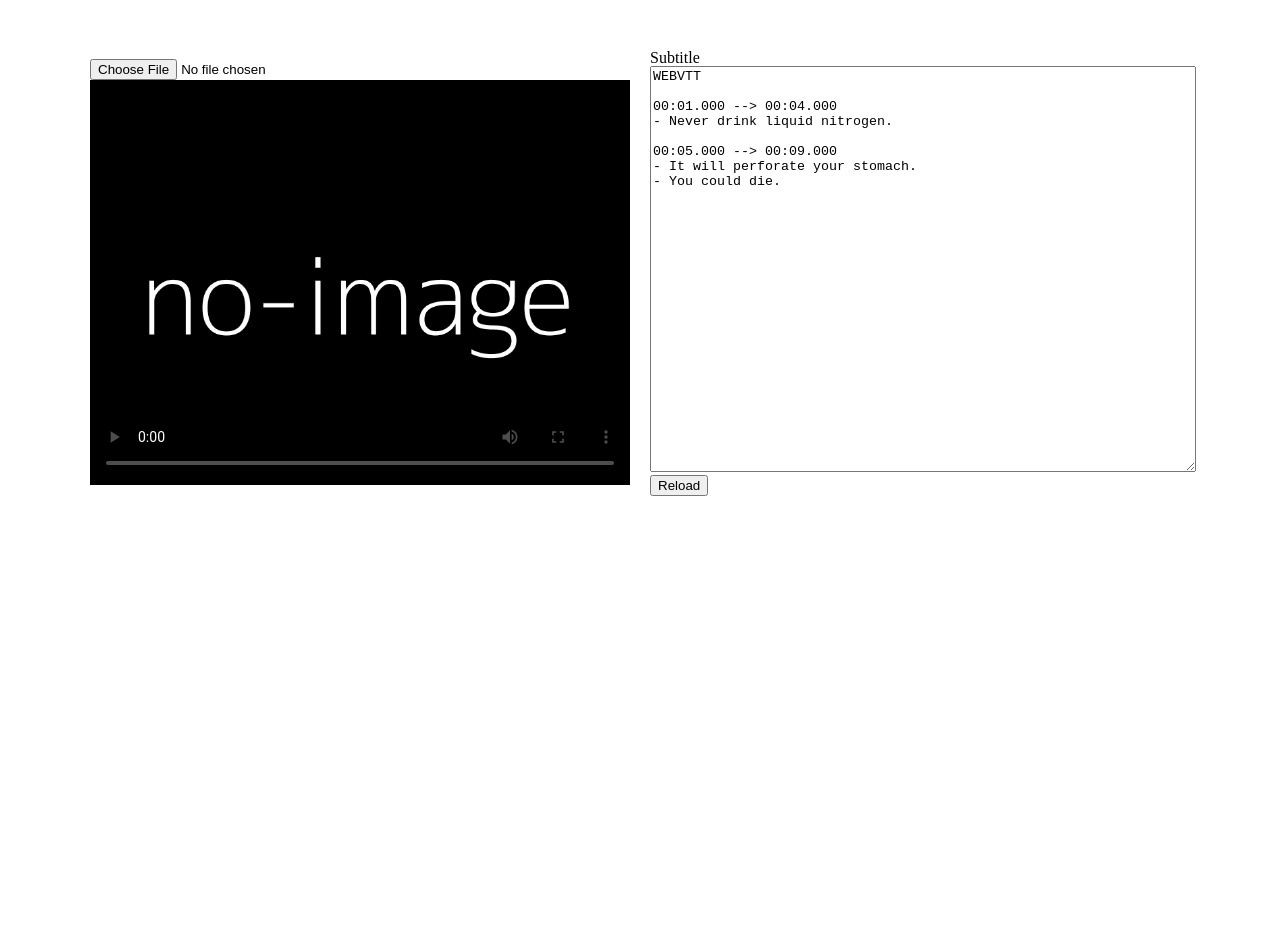
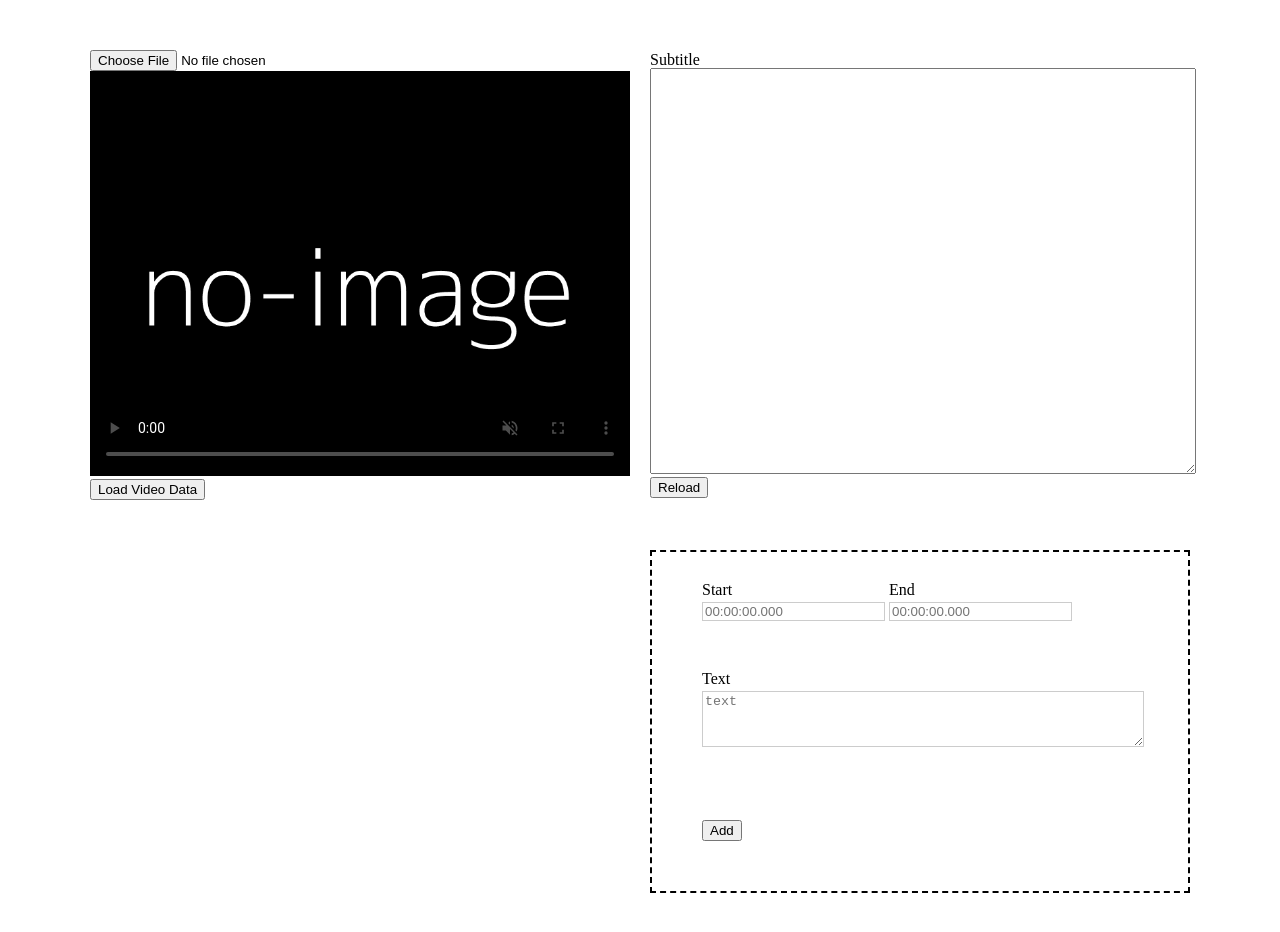
Before and after one commit to haruKazuchi/webvtt, a website: page src/ejs/index.ejs in a window 1280 px wide. Before the commit the page ends 800 px from the top, so only its background shows below. Drawn offline with nearby package versions, Linux system fonts and the light colour scheme; files that its build step writes are made by us from their sources; files whose address does not match are found by name.

Commit message:
no message

```diff
--- a/htdocs/assets/js/common.js
+++ b/htdocs/assets/js/common.js
@@ -9,6 +9,7 @@
 			this.resize();
 			this.videoSrc();
 			this.trackVtt();
+			// this.addText();
 		},
 		resize: function(){
 			this.window.on('load resize',function(){
@@ -111,7 +112,8 @@
 						track.addCue(cue);
 					});
 				});
-			console.log(video.textTracks);
+			// console.log(video.textTracks);
+
 		},
 		reloadVtt : function(event){
 			var subtitle = $('#vtt').val().trim();
@@ -124,18 +126,50 @@
 				track.addCue(cue);
 			});
 			track.mode = "showing";
-			console.log(video.textTracks[0].mode = "hidden");
+			console.log(video.textTracks[0].mode = "disable");
 			for (var i = 0; i < video.textTracks.length - 1; i++) {
 				video.textTracks[i].mode = "hidden";
 			}
 			document.querySelector('video').load();
 		},
-		download : function(){
-			var video = document.querySelector('video');
-			var link = document.createElement("a");
-		    link.download = name;
-		    link.href = document.querySelector('video').src;;
-		    link.click();
+		loadVideoData : function(){
+			var $video = document.querySelector('video');
+			var height = 400;
+			var duration = $video.duration;
+			// var durationPercent = duration
+			// console.log(video.duration);
+		},
+		addText: function(){
+			var error = false;
+			var text = '';
+			var $vtt = $('#vtt');
+			$('input').css({'border-color': '#ccc'});
+			$('textarea').css({'border-color': '#ccc'});
+			console.log("A");
+			if($('#start').val() == "" ){
+				$('#start').css({'border-color': '#ad0132'});
+				error = true;
+			}
+			if ($('#end').val() == "") {
+				$('#end').css({'border-color': '#ad0132'});
+				error = true;
+			}
+			if ($('#text').val() == "") {
+				$('#text').css({'border-color': '#ad0132'});
+				error = true;
+			}
+
+			if (error) {
+				return
+			}
+			text = $('#start').val() + ' --> ' + $('#end').val() + '\r\n' + $('#text').val() + '\r\n' + '\r\n';
+
+			$('#start').val("");
+			$('#end').val("");
+			$('#text').val("");
+
+			$vtt.val($vtt.val() + text);
+			// this.loadVtt(text);
 		}
 
 	}
--- a/src/ejs/index.ejs
+++ b/src/ejs/index.ejs
@@ -2,7 +2,7 @@
 <html lang="ja">
 	<head>
 		<meta charset="utf-8">
-		<title></title>
+		<title>WEBVTT EDITOR</title>
 		<meta name="viewport" content="width=device-width,initial-scale=1,user-scalable=0">
 		<link rel="stylesheet" href="https://cdnjs.cloudflare.com/ajax/libs/meyer-reset/2.0/reset.min.css">
 		<link rel="stylesheet" href="/assets/css/style.css">
@@ -13,10 +13,9 @@
 		<div id="main">
 			<div class="video-container">
 				<input type="file" id="file-video" accept="video">
-				<video id="video-preview" controls autoplay poster="/assets/img/poster.png">
-					<track default>
+				<video id="video-preview" muted controls autoplay poster="/assets/img/poster.png">
 				</video>
-				<!-- <button id="download" onclick="Main.download()">Download</button> -->
+				<button id="loadVideoData" onclick="Main.loadVideoData()">Load Video Data</button>
 			</div>
 			<div class="subtitle-container">
 				<h1>Subtitle</h1>
@@ -25,15 +24,35 @@
 			</div>
 		</div>
 
+		<div id="box">
+			<div class="bar-wrapper">
+				<div class="bar">
+
+				</div>
+			</div>
+			<div class="modal-wrapper">
+				<div class="modal">
+					<div class="input-wrapper">
+						<input id="start" type="text" placeholder="00:00:00.000">
+						<label class="label">Start</label>
+						<label class="error"></label>
+					</div>
+					<div class="input-wrapper">
+						<input id="end" type="text" placeholder="00:00:00.000">
+						<label class="label">End</label>
+						<label class="error"></label>
+					</div>
+					<div class="input-wrapper">
+						<textarea id="text" placeholder="text"></textarea>
+						<label class="label">Text</label>
+						<label class="error"></label>
+					</div>
+					<button id="addText" onclick="Main.addText()">Add</button>
+				</div>
+			</div>
+		</div>
+
 		<script type="text/vtt" id="subtitle" data-label="English" data-lang="en">
-WEBVTT
-
-00:01.000 --> 00:04.000
-- Never drink liquid nitrogen.
-
-00:05.000 --> 00:09.000
-- It will perforate your stomach.
-- You could die.
 		</script>
 	</body>
 </html>
--- a/src/sass/style.scss
+++ b/src/sass/style.scss
@@ -25,3 +25,57 @@ body{
 		}
 	}
 }
+
+#box{
+	width: 100%;
+	max-width: 1100px;
+	margin: 50px auto;
+	display: flex;
+	justify-content: space-between;
+	align-items: center;
+	.bar-wrapper{
+		width: calc(50% - 10px);
+		.bar{
+
+		}
+	}
+	.modal-wrapper{
+		width: calc(50% - 10px);
+		border: 2px dashed #000;
+		padding: 50px;
+		box-sizing: border-box;
+		.modal{
+			.input-wrapper{
+				position: relative;
+				margin-bottom: 50px;
+				input{
+					outline: none;
+					border: 1px solid #ccc;
+				}
+				.label{
+					position: absolute;
+					top: -20px;
+					left: 0;
+				}
+				.error{
+					font-size: 12px;
+					color: #ad0132;
+					display: block;
+					margin-top: 5px;
+					height: 15px;
+					width: 100%;
+				}
+				#text{
+					width: 100%;
+					height: 50px;
+					outline: none;
+					border: 1px solid #ccc;
+				}
+				&:nth-of-type(1),
+				&:nth-of-type(2){
+					display: inline-block;
+				}
+			}
+		}
+	}
+}
```
Also changed, not shown: htdocs/assets/css/style.css, htdocs/index.html.
